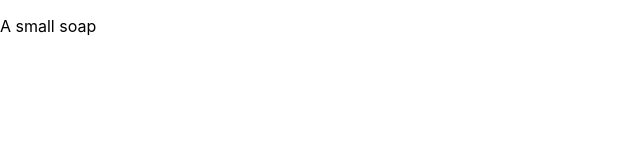
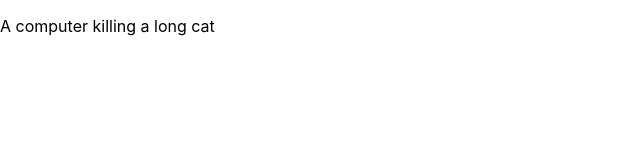
Before and after one commit to jakesamuellawrence/Learn-In-Your-Dreams, a React (Create React App) app: page / in a window 1280 px wide. Shown: the top 160 px of the page, without its empty margins (0-640 px from the left). Built offline with nearby package versions, Linux system fonts and the light colour scheme.

Commit message:
Added new words and made scary level work

```diff
--- a/src/components/TestPrompts.tsx
+++ b/src/components/TestPrompts.tsx
@@ -5,7 +5,7 @@ import {Template} from '../data_models/Template';
 function TestPrompts() {
     return(
     <p>
-        {createImageScentence(1)}
+        {createImageScentence(4,4)}
     </p>)
 }
 
--- a/src/data_models/MaskType.ts
+++ b/src/data_models/MaskType.ts
@@ -8,6 +8,7 @@ export enum MaskType {
     PLACE,
     OBJECT,
     ANIMAL,
+    VERB
 }
 
 export function isMaskType(fragment: fragment){
--- a/src/data_models/prompts.ts
+++ b/src/data_models/prompts.ts
@@ -13,22 +13,40 @@ let listOfPrompts: string[] =
 "A small [NOUN]"];
 
 const promptsByDifficulty = new Map();
-promptsByDifficulty.set(1,["[OBJECT] in [PLACE]", "A big [OBJECT]", "A small [OBJECT]" ]);
-promptsByDifficulty.set(2,["A [EMOTION] [ANIMAL]", "A person [VERB]" ]);
-promptsByDifficulty.set(3,["[OBJECT] standing in [PLACE]"]);
-
+promptsByDifficulty.set(1,[ "[OBJECT]", "[ANIMAL]", "[PLACE]" ]);
+promptsByDifficulty.set(2,["A [VERB] [ANIMAL]", "A person [VERB]", "[OBJECT] in [PLACE]", "[ADJECTIVE] person" ]);
+promptsByDifficulty.set(3,["[ADJECTIVE] [ANIMAL]","[ADJECTIVE] [OBJECT]","[OBJECT] standing in [PLACE]", "[ANIMAL] [VERB]", "10 [OBJECT]", "[EMOTION] [ANIMAL]", "THE WORLD BEING EATEN BY A [EMOTION] CAT" ]);
+promptsByDifficulty.set(4,["[ANIMAL] next to a [ANIMAL]", "Personification of [EMOTION]", "A very [ADJECTIVE] [ANIMAL] [VERB]", "[ADJECTIVE] [ANIMAL] [OBJECT]", "A computer killing a [ANIMAL]"] )
 
 let listOfObjects: string[] =
-["nose",
-"head",
+["balloon",
+"bow",
 "soap",
-"table"];
+"table",
+"car",
+"flower",
+"spoon",
+"spounge",
+"toothbrush",
+"phone",
+"bed",
+"cake",
+"guitar",
+"bomb",
+"knife",
+"gun"
+];
 
 let listOfPlaces: string[] =
 ["pub",
 "bookshop",
 "supermarket",
-"office"];
+"office",
+"france",
+"america",
+"scotland",
+"school",
+"bank"];
 
 let listOfEmotion: string[] =
 ["happy",
@@ -36,8 +54,9 @@ let listOfEmotion: string[] =
 "angry",
 "tired",
 "confused",
-"ecstacy",
-"worry"];
+"shy",
+"worried",
+"disgusted"];
 
 let listOfAnimal: string[] =
 ["dog",
@@ -47,7 +66,64 @@ let listOfAnimal: string[] =
 "cow",
 "penguin",
 "panda",
-"cheetah"];
+"cheetah",
+"tiger"];
+
+let listOfVerbs: string[] =
+["running",
+"eating",
+"jumping",
+"cooking",
+"drinking",
+"writing",
+"sleeping",
+"fighting"];
+
+let listOfAdjectives: string[] =[
+    "blue",
+    "clean",
+    "beautiful",
+    "green",
+    "big",
+    "small",
+    "curly"
+]
+
+//scary level lists
+let listOfBodyParts: string[] = [
+    "nose",
+    "eye",
+    "arm",
+    "leg",
+    "head",
+    "teeth",
+    "hair",
+]
+
+let listOfGross: string[] = [
+    "broken",
+    "destroyed",
+    "fat",
+    "bloody",
+    "ugly",
+    "abhorrent",
+    "freaky",
+    "funny",
+    "gross",
+    "malnourished"
+]
+
+let listOfMonsters: string[] =[
+    "ghoul",
+    "ghost",
+    "zombie",
+    "teacher",
+    "long cat",
+    "hydra",
+    "bogey man",
+    "dinosaur",
+    "pterodactyl"
+]
 
 //Creates a map of the MaskTypes to there respective lists of words
 const listMaskConnection = new Map();
@@ -55,24 +131,38 @@ listMaskConnection.set(MaskType.EMOTION, listOfEmotion);
 listMaskConnection.set(MaskType.ANIMAL, listOfAnimal);
 listMaskConnection.set(MaskType.PLACE, listOfPlaces);
 listMaskConnection.set(MaskType.OBJECT, listOfObjects);
-
-//A statement to select the prompt (take out later)
-let promptChoice: number = 0;
+listMaskConnection.set(MaskType.VERB, listOfVerbs);
+listMaskConnection.set(MaskType.ADJECTIVE, listOfAdjectives);
 
 //makes the array of different prompts into an array of Templates based on the difficulty level
 function promptDifficultySelection(difficultyLevel: number){
     return (promptsByDifficulty.get(difficultyLevel)).map(ConstructTemplate);
 }
 
+function wordScarySelection(scaryLevel: number){
+    if (scaryLevel>=2){
+        listMaskConnection.set(MaskType.OBJECT, listOfBodyParts);
+    }
+    if (scaryLevel>=3){
+        listMaskConnection.set(MaskType.ADJECTIVE, listOfGross);
+    }
+    if (scaryLevel>=4){
+        listMaskConnection.set(MaskType.ANIMAL, listOfMonsters);
+    }
+
+}
+
 //Outputs the scentence to give to the ai image maker
-export function createImageScentence(difficultyLevel: number){
+export function createImageScentence(difficultyLevel: number, scaryLevel: number){
     let prompts: Template[]= promptDifficultySelection(difficultyLevel);
 
     let imageScentence: string ="";
     let promptChoice: number = Math.floor(Math.random()* prompts.length);
 
+    wordScarySelection(scaryLevel);
+
+
     for (let i=0; i<prompts[promptChoice].fragments.length;i++){
-
         if (isMaskType(prompts[promptChoice].fragments[i])){
             let wordList: string[]= listMaskConnection.get(prompts[promptChoice].fragments[i]);
             let randomWord: string= wordList[Math.floor(Math.random()* wordList.length)];
```
